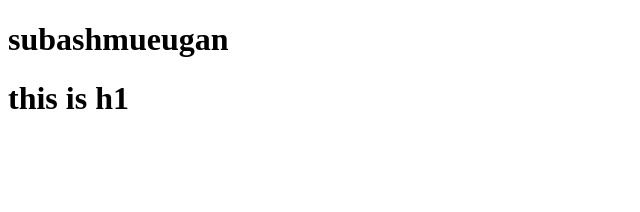
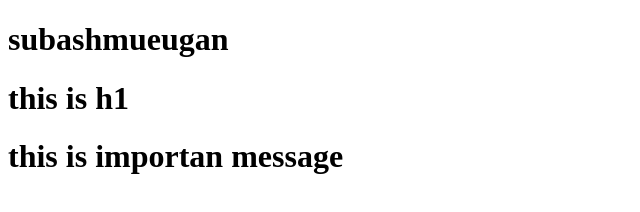
Before and after one commit to subashms001/sample-repo, a plain HTML site: page index.html in a window 1280 px wide. Shown: the whole page, without its empty margins (0-640 px from the left). Drawn offline with Linux system fonts and the light colour scheme.

Commit message:
fix :some important message

```diff
--- a/index.html
+++ b/index.html
@@ -8,5 +8,7 @@
 <body>
     <h1>subashmueugan</h1>
     <h1>this is h1</h1>
+    <h1>this is importan message</h1>
+
 </body>
 </html>
```
